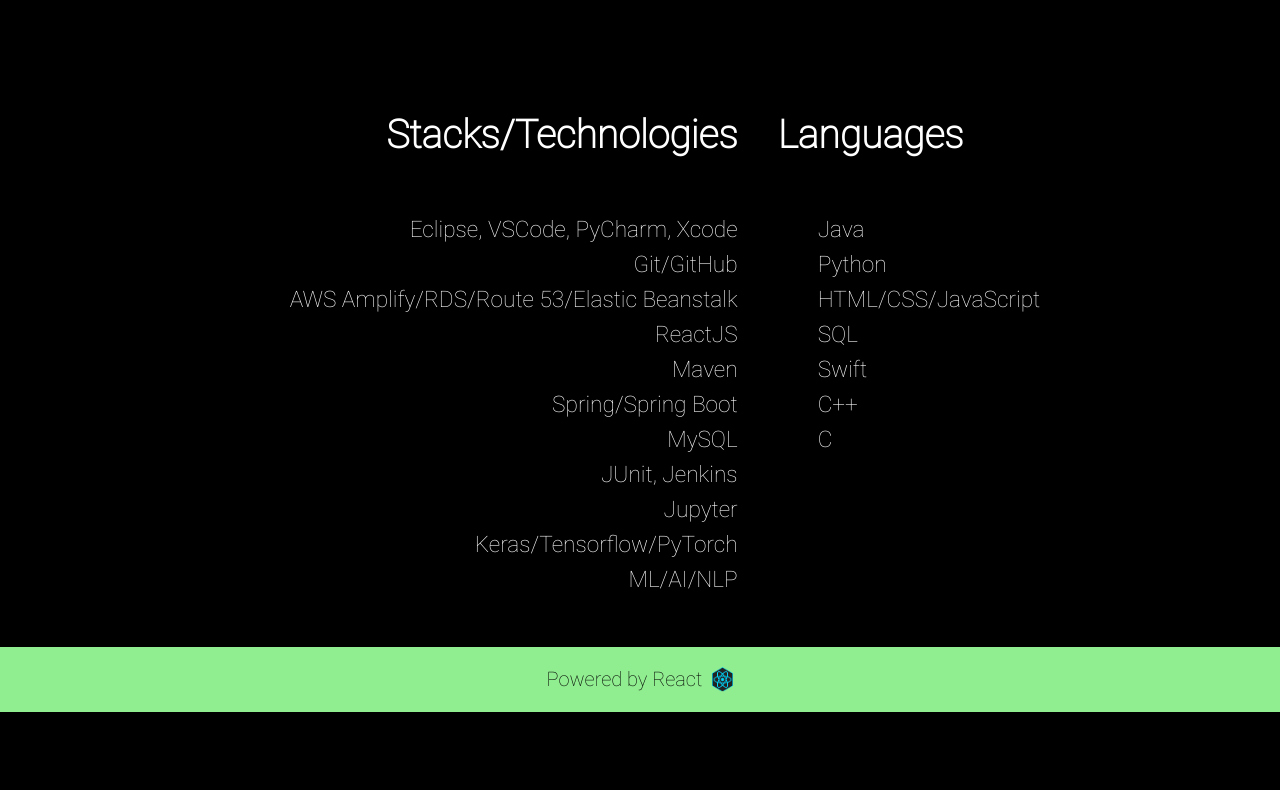
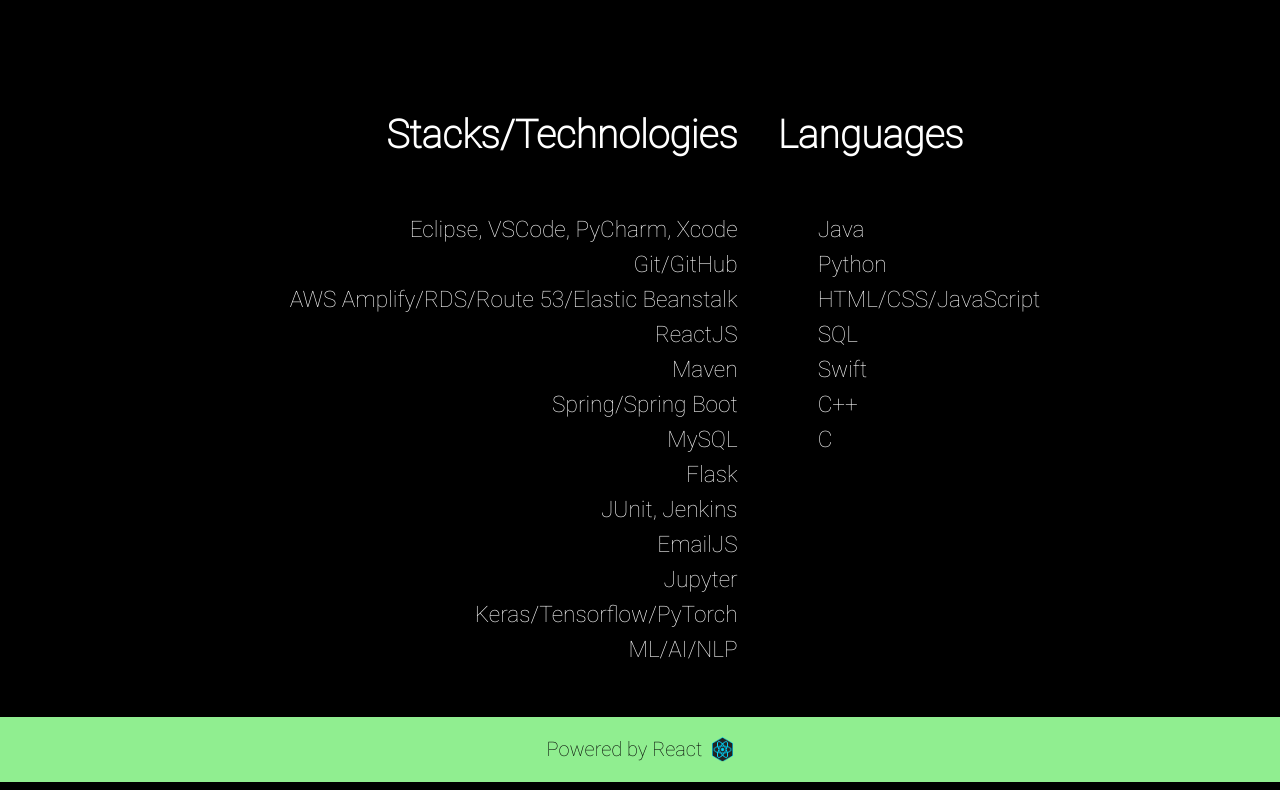
Before and after one commit to nvdixit/Portfolio, a React (Create React App) app in the folder portfolio/: page /#/ in a window 1280 px wide. Shown: the part 1578-2368 px from the top of the page. Before the commit the page ends 2298 px from the top, so only its background shows below. Built offline with nearby package versions, Linux system fonts and the light colour scheme.

Commit message:
Added AllTime project

```diff
--- a/portfolio/src/components/Intro.js
+++ b/portfolio/src/components/Intro.js
@@ -60,7 +60,7 @@
 
                 <SkillList orientation="left" listTitle="Stacks/Technologies"
                 skills={["Eclipse, VSCode, PyCharm, Xcode", "Git/GitHub", "AWS Amplify/RDS/Route 53/Elastic Beanstalk", "ReactJS", "Maven", "Spring/Spring Boot",
-                "MySQL", "JUnit, Jenkins", "Jupyter", "Keras/Tensorflow/PyTorch", "ML/AI/NLP"]}/>
+                "MySQL", "Flask", "JUnit, Jenkins", "EmailJS", "Jupyter", "Keras/Tensorflow/PyTorch", "ML/AI/NLP"]}/>
 
                 <SkillList orientation="right" listTitle="Languages"
                 skills={["Java", "Python", "HTML/CSS/JavaScript", "SQL", "Swift", "C++", "C"]}/>
--- a/portfolio/src/components/Projects.js
+++ b/portfolio/src/components/Projects.js
@@ -33,6 +33,12 @@
                                                         "Implemented EmailJS library for Contact Form functionality"]}
                                     repoUrl="https://github.com/nvdixit/Portfolio"/>
 
+                    <ProjectButton projectName="AllTime" description="A RESTful service about time" hasRepo={true} language="Python"
+                                    technicalSummary={["Implemented Flask to create a REST API that returns the time in every time zone on Earth",
+                                                        "JSON of time zones and corresponding times returned to clients that make GET request to the API",
+                                                        "Hosted on AWS Elastic Beanstalk"]}
+                                    repoUrl="https://github.com/nvdixit/AllTime.git"/>
+
                     <ProjectButton projectName="TechStocks" description="iOS app that tracks company stock prices" hasRepo={true} language="Swift"
                                     repoUrl="https://github.com/nvdixit/TechStocks"
                                     technicalSummary={["Implemented CoreData to persist stocks",
```
